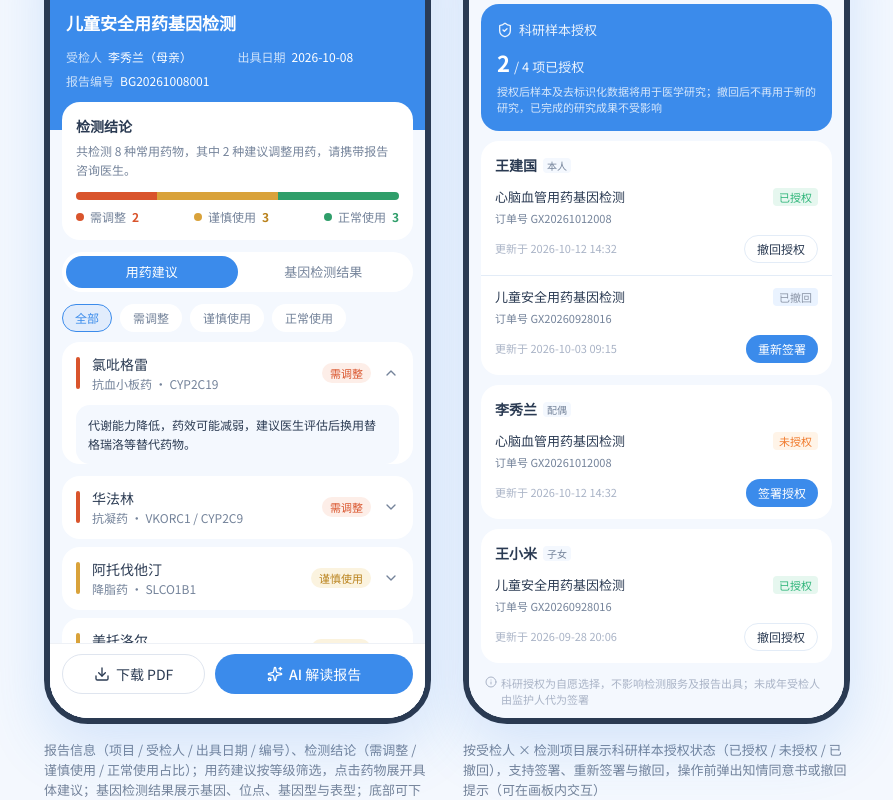
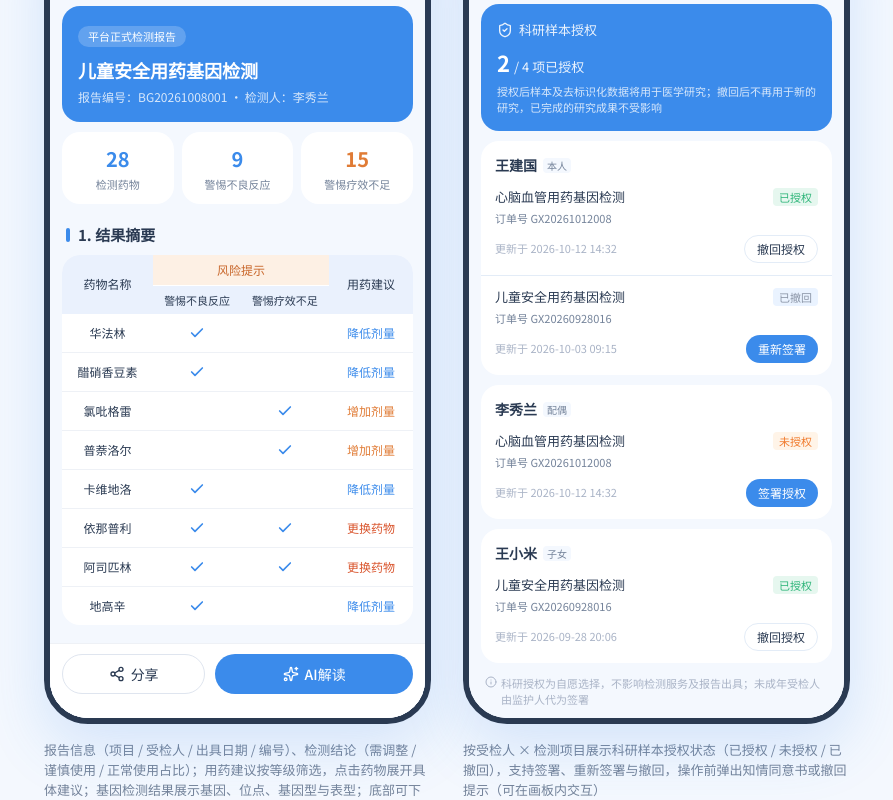
Before and after one commit to Bonye1986/douzheng, a Next.js app: page / in a window 1280 px wide. Shown: the part 7260-8060 px from the top of the page, without its empty margins (193-1086 px from the left). Built offline with nearby package versions, Linux system fonts and the light colour scheme.

Commit message:
Align report detail content with reference prototype

```diff
--- a/components/mini/report-detail-screen.tsx
+++ b/components/mini/report-detail-screen.tsx
@@ -1,7 +1,6 @@
 'use client'
 
-import { useState } from 'react'
-import { ChevronDown, Download, Info, Sparkles } from 'lucide-react'
+import { Check, Info, MoveHorizontal, Share2, Sparkles } from 'lucide-react'
 import { SubPage } from '@/components/mini/sub-page'
 import { cn } from '@/lib/utils'
 
@@ -13,98 +12,68 @@ export type ReportSummary = {
   date: string
 }
 
-type Level = 'adjust' | 'caution' | 'normal'
+type Advice = '降低剂量' | '增加剂量' | '更换药物'
 
-type Drug = {
-  name: string
-  category: string
-  level: Level
-  gene: string
-  advice: string
+type SummaryRow = { drug: string; adverse: boolean; insufficient: boolean; advice: Advice }
+
+type DetailRow = { drug: string; advice: Advice; gene: string; level: string; source: string; result: string }
+
+const stats = [
+  { value: 28, label: '检测药物', color: 'text-primary' },
+  { value: 9, label: '警惕不良反应', color: 'text-primary' },
+  { value: 15, label: '警惕疗效不足', color: 'text-[#e07b35]' },
+]
+
+const summaryRows: SummaryRow[] = [
+  { drug: '华法林', adverse: true, insufficient: false, advice: '降低剂量' },
+  { drug: '醋硝香豆素', adverse: true, insufficient: false, advice: '降低剂量' },
+  { drug: '氯吡格雷', adverse: false, insufficient: true, advice: '增加剂量' },
+  { drug: '普萘洛尔', adverse: false, insufficient: true, advice: '增加剂量' },
+  { drug: '卡维地洛', adverse: true, insufficient: false, advice: '降低剂量' },
+  { drug: '依那普利', adverse: true, insufficient: true, advice: '更换药物' },
+  { drug: '阿司匹林', adverse: true, insufficient: true, advice: '更换药物' },
+  { drug: '地高辛', adverse: true, insufficient: false, advice: '降低剂量' },
+]
+
+const detailRows: DetailRow[] = [
+  { drug: '华法林', advice: '降低剂量', gene: 'CYP2C9', level: '1A', source: 'CPIC/DPWG', result: '*1/*1' },
+  { drug: '华法林', advice: '降低剂量', gene: 'VKORC1-rs2359612', level: '1B', source: 'PharmGKB', result: 'A/A' },
+  { drug: '醋硝香豆素', advice: '降低剂量', gene: 'CYP2C9', level: '2A', source: 'PharmGKB', result: '*1/*1' },
+  { drug: '氯吡格雷', advice: '增加剂量', gene: 'CYP2C19', level: '1A', source: 'CPIC', result: '*1/*2' },
+  { drug: '普萘洛尔', advice: '增加剂量', gene: 'ADRB2-rs1042713', level: '3', source: 'PharmGKB', result: 'G/G' },
+  { drug: '卡维地洛', advice: '降低剂量', gene: 'CYP2D6', level: '1A', source: 'DPWG', result: '*1/*1' },
+  { drug: '依那普利', advice: '更换药物', gene: 'SLCO1B1', level: '1A', source: 'CPIC', result: '*1/*1' },
+  { drug: '阿司匹林', advice: '更换药物', gene: 'PEAR1-rs12041331', level: '2B', source: 'PharmGKB', result: 'G/A' },
+]
+
+const adviceColor: Record<Advice, string> = {
+  降低剂量: 'text-primary',
+  增加剂量: 'text-[#e07b35]',
+  更换药物: 'text-[#d9542c]',
 }
 
-type GeneResult = {
-  gene: string
-  locus: string
-  genotype: string
-  phenotype: string
+function SectionTitle({ id, title, extra }: { id: string; title: string; extra?: string }) {
+  return (
+    <div className="mb-2 mt-5 flex items-end justify-between px-1">
+      <h2 id={id} className="flex items-center gap-2 text-[15px] font-semibold text-foreground">
+        <span className="h-3.5 w-1 rounded-full bg-primary" aria-hidden="true" />
+        {title}
+      </h2>
+      {extra && <span className="text-[12px] text-muted-foreground">{extra}</span>}
+    </div>
+  )
 }
 
-const levelMeta: Record<Level, { label: string; text: string; bg: string; dot: string }> = {
-  adjust: { label: '需调整', text: 'text-[#d9542c]', bg: 'bg-[#fdeee8]', dot: 'bg-[#d9542c]' },
-  caution: { label: '谨慎使用', text: 'text-[#b9821c]', bg: 'bg-[#fbf3df]', dot: 'bg-[#d9a23a]' },
-  normal: { label: '正常使用', text: 'text-[#2f9e6a]', bg: 'bg-[#e6f5ee]', dot: 'bg-[#2f9e6a]' },
+function Mark({ on, label }: { on: boolean; label: string }) {
+  return on ? (
+    <>
+      <Check className="mx-auto size-4 text-primary" strokeWidth={2.5} aria-hidden="true" />
+      <span className="sr-only">{label}</span>
+    </>
+  ) : (
+    <span className="sr-only">无</span>
+  )
 }
-
-const drugs: Drug[] = [
-  {
-    name: '氯吡格雷',
-    category: '抗血小板药',
-    level: 'adjust',
-    gene: 'CYP2C19',
-    advice: '代谢能力降低，药效可能减弱，建议医生评估后换用替格瑞洛等替代药物。',
-  },
-  {
-    name: '华法林',
-    category: '抗凝药',
-    level: 'adjust',
-    gene: 'VKORC1 / CYP2C9',
-    advice: '对药物敏感度高，建议降低起始剂量，并加强 INR 监测。',
-  },
-  {
-    name: '阿托伐他汀',
-    category: '降脂药',
-    level: 'caution',
-    gene: 'SLCO1B1',
-    advice: '肌病风险轻度升高，建议从低剂量开始，留意肌肉酸痛等症状。',
-  },
-  {
-    name: '美托洛尔',
-    category: '降压药',
-    level: 'caution',
-    gene: 'CYP2D6',
-    advice: '代谢略慢，血药浓度可能偏高，注意监测心率与血压。',
-  },
-  {
-    name: '奥美拉唑',
-    category: '抑酸药',
-    level: 'caution',
-    gene: 'CYP2C19',
-    advice: '药物清除减慢，疗效可能增强，长期使用时可适当减量。',
-  },
-  {
-    name: '氨氯地平',
-    category: '降压药',
-    level: 'normal',
-    gene: 'CYP3A5',
-    advice: '代谢正常，可按常规剂量使用。',
-  },
-  {
-    name: '阿司匹林',
-    category: '抗血小板药',
-    level: 'normal',
-    gene: 'PTGS1',
-    advice: '未发现影响疗效的基因变异，可按常规剂量使用。',
-  },
-  {
-    name: '二甲双胍',
-    category: '降糖药',
-    level: 'normal',
-    gene: 'SLC22A1',
-    advice: '药物转运正常，可按常规剂量使用。',
-  },
-]
-
-const genes: GeneResult[] = [
-  { gene: 'CYP2C19', locus: '*2 / *3', genotype: '*2/*3', phenotype: '慢代谢型' },
-  { gene: 'CYP2C9', locus: '*3', genotype: '*1/*3', phenotype: '中间代谢型' },
-  { gene: 'VKORC1', locus: '-1639G>A', genotype: 'AA', phenotype: '高敏感' },
-  { gene: 'SLCO1B1', locus: '521T>C', genotype: 'TC', phenotype: '功能降低' },
-  { gene: 'CYP2D6', locus: '*10', genotype: '*1/*10', phenotype: '中间代谢型' },
-  { gene: 'CYP3A5', locus: '*3', genotype: '*1/*1', phenotype: '正常代谢型' },
-]
-
-const levelOrder: Level[] = ['adjust', 'caution', 'normal']
 
 export function ReportDetailScreen({
   report,
@@ -115,179 +84,111 @@ export function ReportDetailScreen({
   onBack: () => void
   onAiInterpret?: () => void
 }) {
-  const [tab, setTab] = useState<'drug' | 'gene'>('drug')
-  const [level, setLevel] = useState<'all' | Level>('all')
-  const [expanded, setExpanded] = useState<string | null>(drugs[0].name)
-
-  const counts = levelOrder.map((l) => ({ level: l, count: drugs.filter((d) => d.level === l).length }))
-  const visibleDrugs = drugs.filter((d) => level === 'all' || d.level === level)
-
   return (
     <SubPage title="报告详情" titleId="report-detail-title" onBack={onBack}>
-      <div className="flex-1 overflow-y-auto pb-4 [scrollbar-width:none]">
-        <section aria-label="报告信息" className="bg-primary px-4 pb-10 pt-4 text-primary-foreground">
-          <p className="text-[17px] font-semibold">{report.product}</p>
-          <dl className="mt-3 grid grid-cols-2 gap-y-1.5 text-[12px]">
-            <div className="flex gap-1.5">
-              <dt className="opacity-75">受检人</dt>
-              <dd>
-                {report.examinee}（{report.relation}）
-              </dd>
-            </div>
-            <div className="flex gap-1.5">
-              <dt className="opacity-75">出具日期</dt>
-              <dd className="tabular-nums">{report.date}</dd>
-            </div>
-            <div className="col-span-2 flex gap-1.5">
-              <dt className="opacity-75">报告编号</dt>
-              <dd className="tabular-nums">{report.id}</dd>
-            </div>
-          </dl>
+      <div className="flex-1 overflow-y-auto px-3 pb-4 pt-3 [scrollbar-width:none]">
+        <section aria-label="报告信息" className="rounded-2xl bg-primary px-4 py-4 text-primary-foreground">
+          <span className="inline-block rounded-full bg-white/20 px-2.5 py-0.5 text-[11px]">平台正式检测报告</span>
+          <p className="mt-2.5 text-[18px] font-semibold">{report.product}</p>
+          <p className="mt-1 text-[12px] opacity-80">
+            报告编号：<span className="tabular-nums">{report.id}</span> · 检测人：{report.examinee}
+          </p>
         </section>
 
-        <section aria-labelledby="overview-title" className="relative -mt-7 mx-3 rounded-2xl bg-white p-3.5">
-          <h2 id="overview-title" className="text-[14px] font-semibold text-foreground">
-            检测结论
-          </h2>
-          <p className="mt-1 text-[12px] leading-relaxed text-muted-foreground">
-            共检测 {drugs.length} 种常用药物，其中 {counts[0].count} 种建议调整用药，请携带报告咨询医生。
-          </p>
-          <div className="mt-3 flex h-2 overflow-hidden rounded-full" aria-hidden="true">
-            {counts.map((c) => (
-              <span key={c.level} className={levelMeta[c.level].dot} style={{ flexGrow: c.count }} />
-            ))}
-          </div>
-          <ul className="mt-2 flex justify-between text-[12px]">
-            {counts.map((c) => (
-              <li key={c.level} className="flex items-center gap-1.5 text-muted-foreground">
-                <span className={cn('size-2 rounded-full', levelMeta[c.level].dot)} aria-hidden="true" />
-                {levelMeta[c.level].label}
-                <span className={cn('font-semibold tabular-nums', levelMeta[c.level].text)}>{c.count}</span>
-              </li>
-            ))}
-          </ul>
-        </section>
+        <ul aria-label="检测概况" className="mt-2.5 grid grid-cols-3 gap-2">
+          {stats.map((s) => (
+            <li key={s.label} className="rounded-2xl bg-white py-3 text-center">
+              <p className={cn('text-[20px] font-semibold tabular-nums', s.color)}>{s.value}</p>
+              <p className="mt-0.5 text-[11px] text-muted-foreground">{s.label}</p>
+            </li>
+          ))}
+        </ul>
 
-        <div role="tablist" aria-label="报告内容" className="mx-3 mt-3 flex rounded-full bg-white p-1">
-          {(
-            [
-              ['drug', '用药建议'],
-              ['gene', '基因检测结果'],
-            ] as const
-          ).map(([key, label]) => (
-            <button
-              key={key}
-              type="button"
-              role="tab"
-              aria-selected={tab === key}
-              onClick={() => setTab(key)}
-              className={cn(
-                'h-8 flex-1 rounded-full text-[13px] transition-colors',
-                tab === key ? 'bg-primary font-medium text-primary-foreground' : 'text-muted-foreground',
-              )}
-            >
-              {label}
-            </button>
-          ))}
-        </div>
-
-        {tab === 'drug' ? (
-          <section aria-label="用药建议" className="mx-3 mt-3">
-            <div className="flex gap-2 overflow-x-auto [scrollbar-width:none]">
-              {(['all', ...levelOrder] as const).map((l) => {
-                const active = level === l
-                return (
-                  <button
-                    key={l}
-                    type="button"
-                    aria-pressed={active}
-                    onClick={() => setLevel(l)}
-                    className={cn(
-                      'h-7 shrink-0 rounded-full border px-3 text-[12px] transition-colors',
-                      active ? 'border-primary bg-primary/10 font-medium text-primary' : 'border-transparent bg-white text-muted-foreground',
-                    )}
-                  >
-                    {l === 'all' ? '全部' : levelMeta[l].label}
-                  </button>
-                )
-              })}
-            </div>
-
-            <ul className="mt-2.5 space-y-2">
-              {visibleDrugs.map((d) => {
-                const meta = levelMeta[d.level]
-                const open = expanded === d.name
-                return (
-                  <li key={d.name} className="rounded-2xl bg-white">
-                    <button
-                      type="button"
-                      aria-expanded={open}
-                      onClick={() => setExpanded(open ? null : d.name)}
-                      className="flex w-full items-center gap-3 px-3.5 py-3 text-left"
-                    >
-                      <span className={cn('h-8 w-1 shrink-0 rounded-full', meta.dot)} aria-hidden="true" />
-                      <span className="min-w-0 flex-1">
-                        <span className="block text-[14px] font-medium text-foreground">{d.name}</span>
-                        <span className="block text-[12px] text-muted-foreground">
-                          {d.category} · {d.gene}
-                        </span>
-                      </span>
-                      <span className={cn('shrink-0 rounded-full px-2 py-0.5 text-[11px] font-medium', meta.bg, meta.text)}>
-                        {meta.label}
-                      </span>
-                      <ChevronDown
-                        className={cn('size-4 shrink-0 text-muted-foreground transition-transform', open && 'rotate-180')}
-                        aria-hidden="true"
-                      />
-                    </button>
-                    {open && (
-                      <p className="mx-3.5 mb-3 rounded-xl bg-[#f4f8fe] px-3 py-2.5 text-[12px] leading-relaxed text-foreground">
-                        {d.advice}
-                      </p>
-                    )}
-                  </li>
-                )
-              })}
-            </ul>
-          </section>
-        ) : (
-          <section aria-label="基因检测结果" className="mx-3 mt-3 overflow-hidden rounded-2xl bg-white">
-            <table className="w-full text-left text-[12px]">
-              <thead className="bg-[#f4f8fe] text-muted-foreground">
-                <tr>
-                  <th scope="col" className="px-3.5 py-2.5 font-medium">
-                    基因
+        <section aria-labelledby="summary-title">
+          <SectionTitle id="summary-title" title="1. 结果摘要" />
+          <div className="overflow-hidden rounded-2xl bg-white">
+            <table className="w-full table-fixed text-center text-[12px]">
+              <thead className="text-foreground">
+                <tr className="bg-[#eaf1fd]">
+                  <th scope="col" rowSpan={2} className="w-[26%] px-2 py-2 font-medium">
+                    药物名称
                   </th>
-                  <th scope="col" className="px-2 py-2.5 font-medium">
-                    检测位点
+                  <th scope="colgroup" colSpan={2} className="border-b border-white bg-[#fdf0e4] px-2 py-1.5 font-medium text-[#c8662a]">
+                    风险提示
                   </th>
-                  <th scope="col" className="px-2 py-2.5 font-medium">
-                    基因型
+                  <th scope="col" rowSpan={2} className="w-[24%] px-2 py-2 font-medium">
+                    用药建议
                   </th>
-                  <th scope="col" className="px-3.5 py-2.5 text-right font-medium">
-                    表型
+                </tr>
+                <tr className="bg-[#eaf1fd] text-[11px]">
+                  <th scope="col" className="px-1 py-1.5 font-medium">
+                    警惕不良反应
+                  </th>
+                  <th scope="col" className="px-1 py-1.5 font-medium">
+                    警惕疗效不足
                   </th>
                 </tr>
               </thead>
               <tbody className="divide-y divide-[#eef1f6]">
-                {genes.map((g) => (
-                  <tr key={g.gene}>
-                    <th scope="row" className="px-3.5 py-3 font-medium text-foreground">
-                      {g.gene}
+                {summaryRows.map((r) => (
+                  <tr key={r.drug}>
+                    <th scope="row" className="px-2 py-2.5 font-medium text-foreground">
+                      {r.drug}
                     </th>
-                    <td className="px-2 py-3 tabular-nums text-muted-foreground">{g.locus}</td>
-                    <td className="px-2 py-3 tabular-nums text-foreground">{g.genotype}</td>
-                    <td className="px-3.5 py-3 text-right text-foreground">{g.phenotype}</td>
+                    <td className="py-2.5">
+                      <Mark on={r.adverse} label="警惕不良反应" />
+                    </td>
+                    <td className="py-2.5">
+                      <Mark on={r.insufficient} label="警惕疗效不足" />
+                    </td>
+                    <td className={cn('px-2 py-2.5 font-medium', adviceColor[r.advice])}>{r.advice}</td>
                   </tr>
                 ))}
               </tbody>
             </table>
-          </section>
-        )}
+          </div>
+        </section>
 
-        <p className="mx-4 mt-4 flex gap-1.5 text-[11px] leading-relaxed text-muted-foreground">
+        <section aria-labelledby="result-title">
+          <SectionTitle id="result-title" title="2. 检测结果" extra="2.1 心血管疾病用药指导" />
+          <div className="rounded-2xl bg-white">
+            <div className="overflow-x-auto [scrollbar-width:none]">
+              <table className="w-max min-w-full text-left text-[12px]">
+                <thead className="bg-[#eaf1fd] text-foreground">
+                  <tr>
+                    {['药物名称', '用药建议', '检测基因', '证据等级', '证据来源', '检测结果'].map((h) => (
+                      <th key={h} scope="col" className="whitespace-nowrap px-3 py-2.5 font-medium">
+                        {h}
+                      </th>
+                    ))}
+                  </tr>
+                </thead>
+                <tbody className="divide-y divide-[#eef1f6]">
+                  {detailRows.map((r) => (
+                    <tr key={`${r.drug}-${r.gene}`}>
+                      <th scope="row" className="whitespace-nowrap px-3 py-2.5 font-medium text-foreground">
+                        {r.drug}
+                      </th>
+                      <td className={cn('whitespace-nowrap px-3 py-2.5', adviceColor[r.advice])}>{r.advice}</td>
+                      <td className="whitespace-nowrap px-3 py-2.5 text-foreground">{r.gene}</td>
+                      <td className="whitespace-nowrap px-3 py-2.5 tabular-nums text-foreground">{r.level}</td>
+                      <td className="whitespace-nowrap px-3 py-2.5 text-muted-foreground">{r.source}</td>
+                      <td className="whitespace-nowrap px-3 py-2.5 tabular-nums text-foreground">{r.result}</td>
+                    </tr>
+                  ))}
+                </tbody>
+              </table>
+            </div>
+            <p className="flex items-center justify-center gap-1 border-t border-[#eef1f6] py-2 text-[11px] text-muted-foreground">
+              <MoveHorizontal className="size-3.5" aria-hidden="true" />
+              左右滑动查看完整检测结果
+            </p>
+          </div>
+        </section>
+
+        <p className="mx-1 mt-4 flex gap-1.5 text-[11px] leading-relaxed text-muted-foreground">
           <Info className="mt-0.5 size-3.5 shrink-0" aria-hidden="true" />
-          本报告结果仅供临床用药参考，不能替代医生诊断。请勿自行停药或调整剂量，用药调整请遵医嘱。
+          检测结果仅供专业参考，不构成医疗建议，不替代临床诊断、处方或治疗决策。实际报告内容以实验室正式出具版本为准。
         </p>
       </div>
 
@@ -296,8 +197,8 @@ export function ReportDetailScreen({
           type="button"
           className="flex h-10 flex-1 items-center justify-center gap-1.5 rounded-full border border-[#dfe5ef] text-[14px] text-foreground"
         >
-          <Download className="size-4" aria-hidden="true" />
-          下载 PDF
+          <Share2 className="size-4" aria-hidden="true" />
+          分享
         </button>
         <button
           type="button"
@@ -305,7 +206,7 @@ export function ReportDetailScreen({
           className="flex h-10 flex-[1.4] items-center justify-center gap-1.5 rounded-full bg-primary text-[14px] font-medium text-primary-foreground"
         >
           <Sparkles className="size-4" aria-hidden="true" />
-          AI 解读报告
+          AI解读
         </button>
       </div>
     </SubPage>
```
